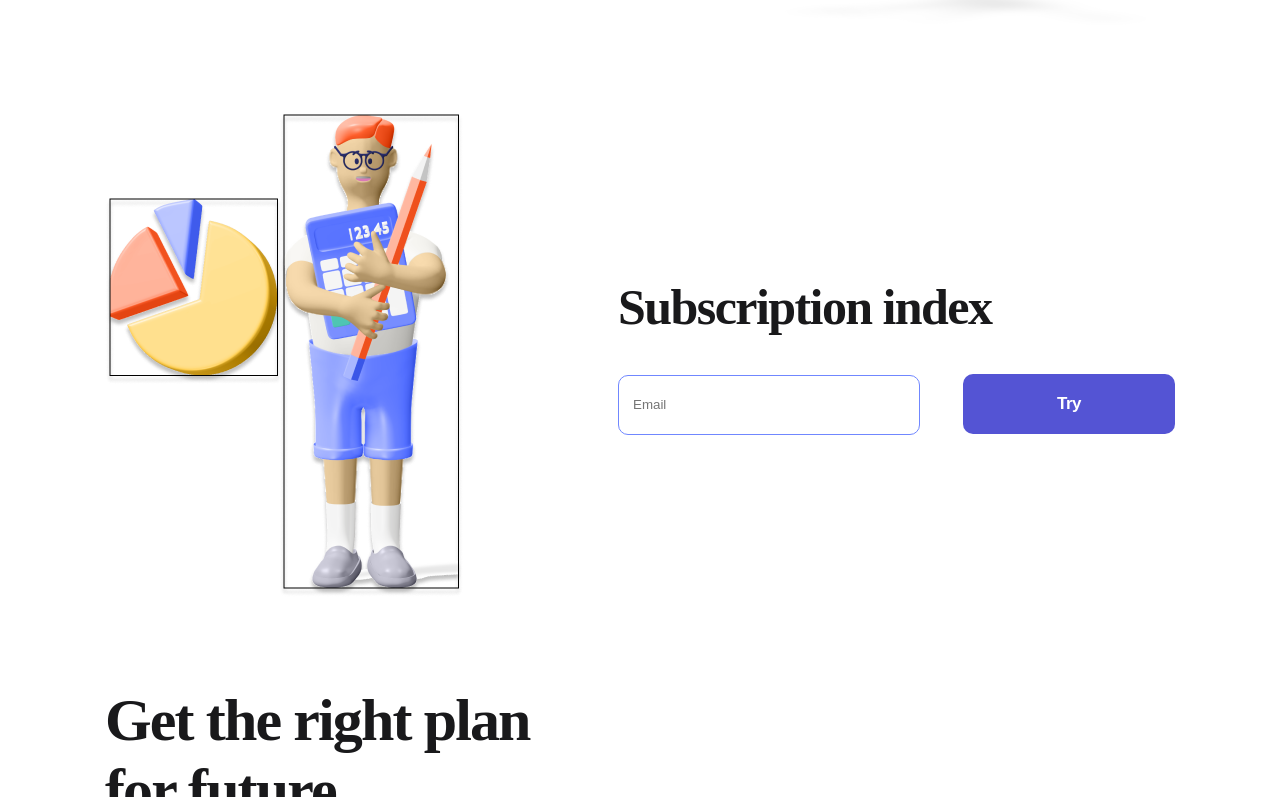
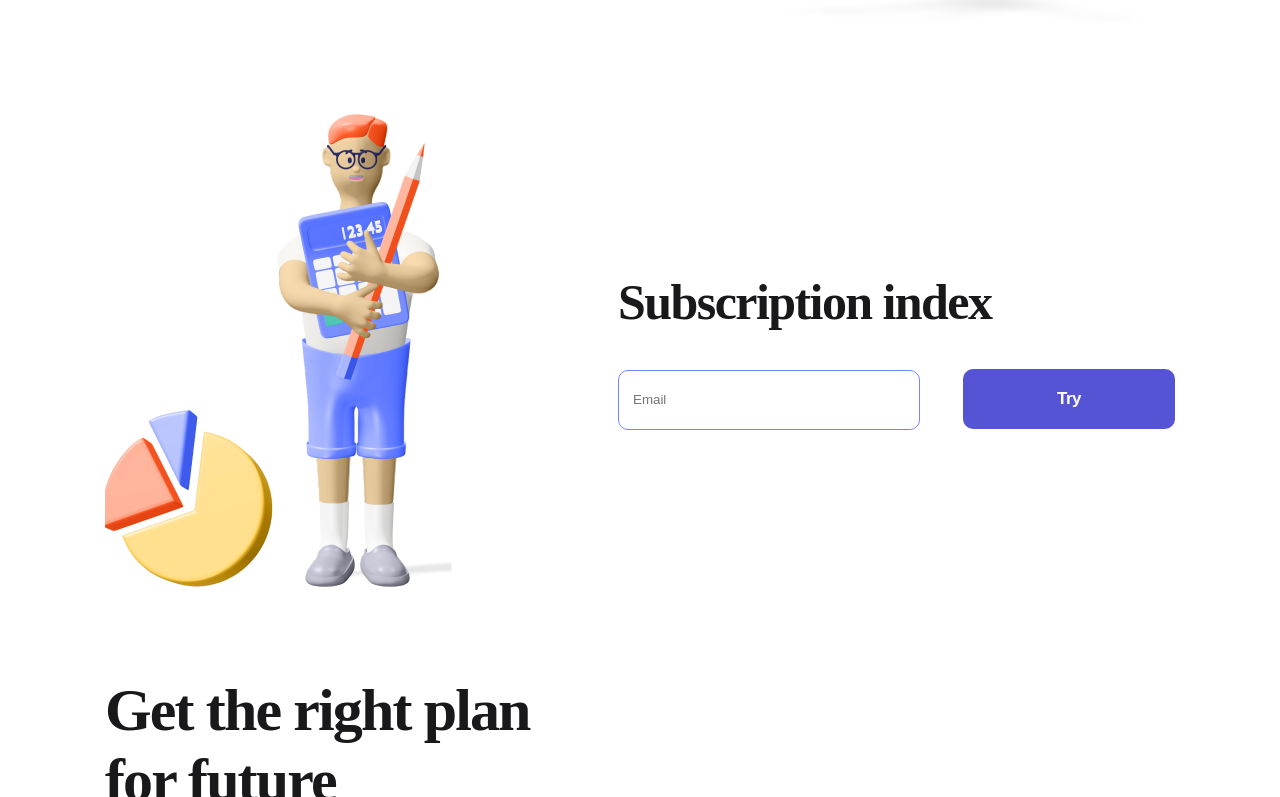
Before and after one commit to Mira1111/-logoipsum, a plain HTML site: page index.html in a window 1280 px wide. Shown: the part 748-1545 px from the top of the page. Drawn offline with nearby package versions, Linux system fonts and the light colour scheme; a web font is replaced by a local one.

Commit message:
Add files via upload

```diff
--- a/index.html
+++ b/index.html
@@ -59,7 +59,8 @@
     </section>
     <section class="container subscribe">
         <div>
-            <img src="./img/secondmen.png" alt="">
+            <img src="./img/secondmen1.png" alt="">
+            <img src="./img/secondmen2.png" alt="">
         </div>
         <div>
             <h2 class="subscribe_title">
```
Also changed, not shown: img/secondmen1.png (added), img/secondmen2.png (added).
